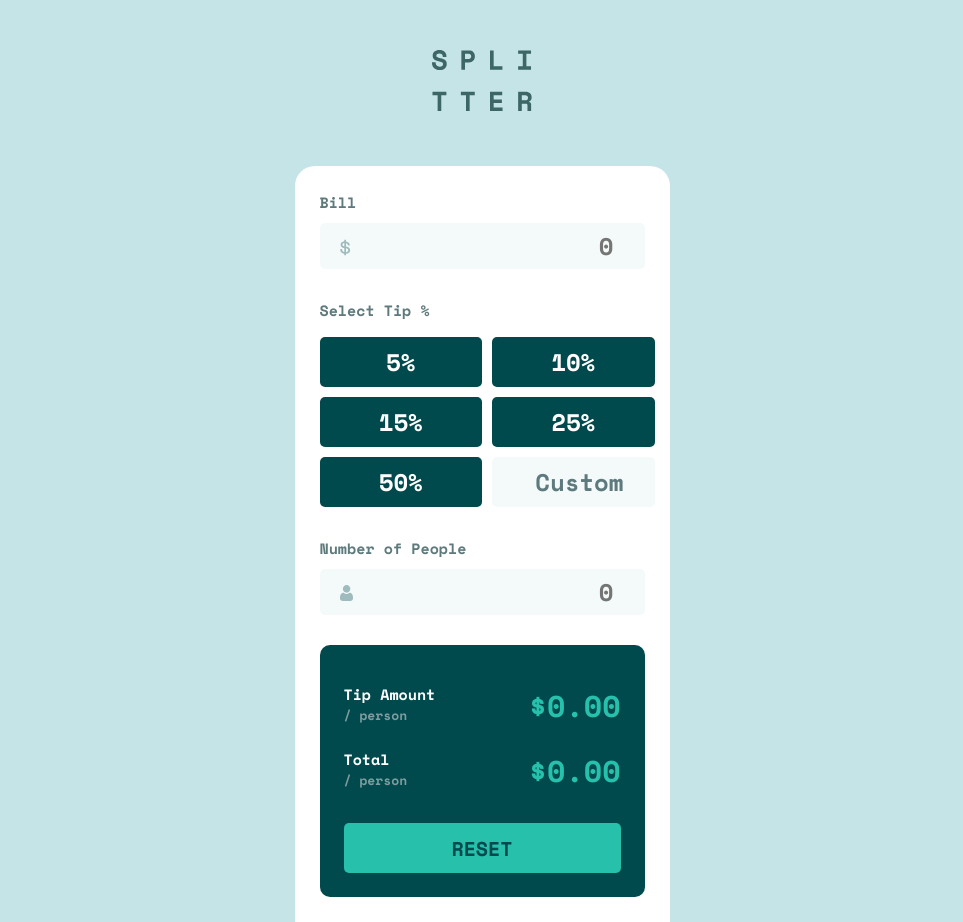
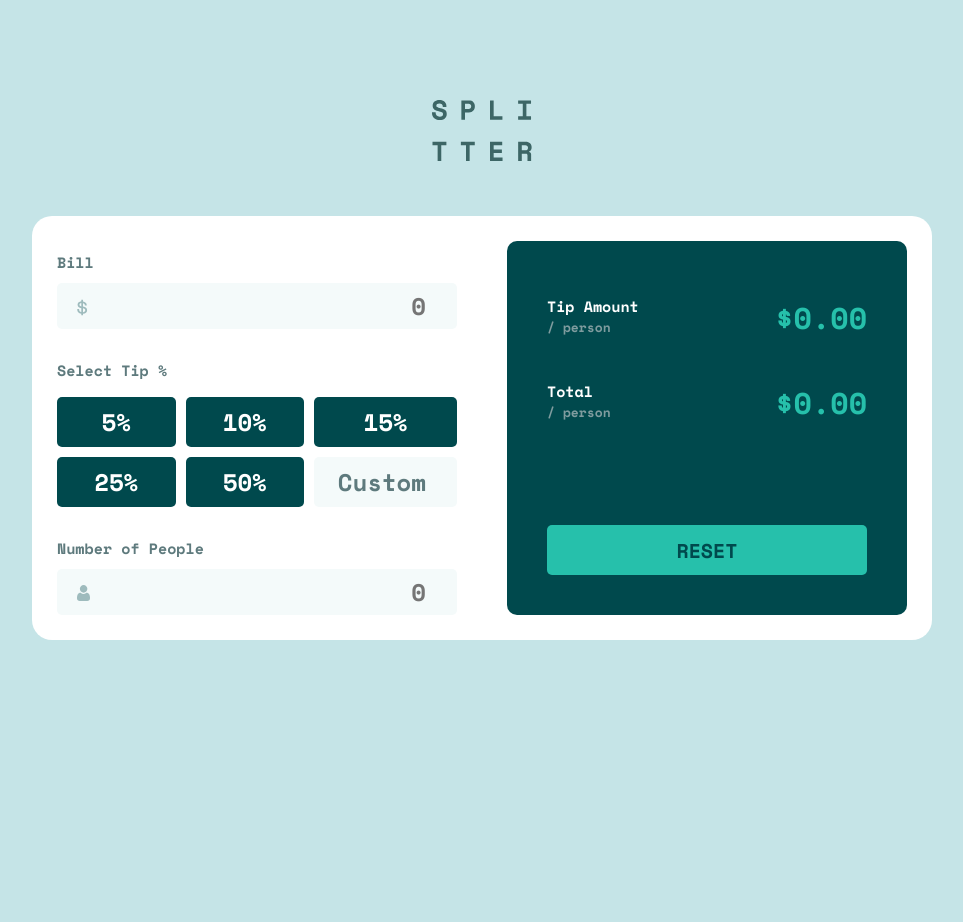
Before and after one commit to Karajoteka/splitter-tip-calculator, a website built with webpack: page public/index.html in a window 1280 px wide. Shown: the whole page, without its empty margins (158-1121 px from the left). After the commit the page ends 800 px from the top, so only its background shows below. Built offline with nearby package versions, Linux system fonts and the light colour scheme.

Commit message:
Maquetación para desktop

```diff
--- a/public/index.html
+++ b/public/index.html
@@ -40,6 +40,7 @@
         <label for="peopleInput" class="people-input-label">Number of People
           <img src="../src/assets/images/icon-person.svg" alt="Person Icon">
         </label>
+        <p class="error-message inactive">Can´t be zero</p>
         <input type="number" id="peopleInput" class="input-field" placeholder="0">
       </div>
 
--- a/src/index.js
+++ b/src/index.js
@@ -1 +1,2 @@
 import './styles/styles.scss';
+import './styles/desktop.scss';
--- /dev/null
+++ b/src/styles/desktop.scss
@@ -0,0 +1,51 @@
+$font-stack: 'Space Mono', monospace;
+$strong-cyan: hsl(172, 67%, 45%);
+$very-dark-cyan: hsl(183, 100%, 15%);
+$dark-grayish-cyan: hsl(186, 14%, 43%);
+$grayish-cyan: hsl(184, 14%, 56%);
+$light-grayish-cyan: hsl(185, 41%, 84%);
+$very-light-grayish-cyan: hsl(189, 41%, 97%);
+$white: hsl(0, 0%, 100%);
+
+@media screen and (min-width: 900px) {
+  header {
+    margin-top: 100px !important;
+  }
+  .main-container {
+    width: 900px !important;
+    border-radius: 20px !important;
+
+    display: grid;
+    grid-template-columns: repeat(2, 1fr);
+    gap: 50px;
+
+    .inputs-container {
+      padding-top: 10px;
+
+      .percentage-selection-container {
+
+        .buttons-container {
+          display: grid;
+          grid-template-columns: repeat(3, 1fr);
+
+          .custom-percentage-input {
+            width: 143px;
+          }
+        }
+      }
+    }
+
+    .results-container {
+      margin-top: 0 !important;
+      padding: 40px !important;
+
+      .tip-amount-container {
+        margin-bottom: 40px;
+      }
+
+      .reset-button {
+        margin-top: 100px !important;
+      }
+    }
+  }
+}
--- a/src/styles/styles.scss
+++ b/src/styles/styles.scss
@@ -36,7 +36,7 @@ body {
   }
 
   .main-container {
-    width: 375px;
+    width: 100vw;
     padding: 25px;
     background-color: $white;
     border-radius: 20px 20px 0 0;
@@ -89,6 +89,11 @@ body {
           font-size: 2.4rem;
           border-radius: 5px;
           height: 50px;
+
+          &:focus {
+            background-color: $strong-cyan;
+            color: $very-dark-cyan;
+          }
         }
 
         .custom-percentage-input {
@@ -117,6 +122,12 @@ body {
           left: 20px;
           top: 48px;
         }
+      }
+
+      .error-message {
+        position: absolute;
+        left: 200px;
+        color: rgb(217, 114, 59);
       }
 
       .input-field {
@@ -197,3 +208,7 @@ body {
     }
   }
 }
+
+.inactive {
+  display: none;
+}
```
